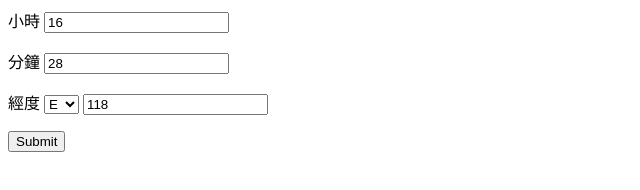
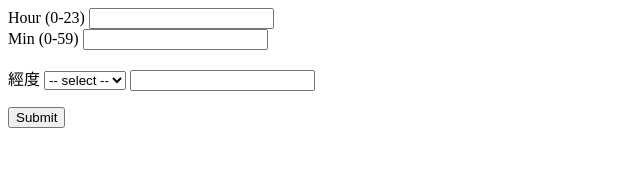
Before and after one commit to hououji/hououji.github.io, a plain HTML site: page time_exchange.html in a window 1280 px wide. Shown: the whole page, without its empty margins (0-640 px from the left). Drawn offline with nearby package versions, Linux system fonts and the light colour scheme.

Commit message:
Update time_exchange.html

```diff
--- a/time_exchange.html
+++ b/time_exchange.html
@@ -12,29 +12,37 @@
           var adjust = 0 ;
 		  console.log();
           if($("#longside").val() == 'E'){
-            adjust = -$("#deg").val() + lokying ;
+            adjust = lokying - Number($("#deg").val())  ;
           }else if($("#longside").val() == 'W') {
-            adjust = $("#deg").val() + lokying ;
+            adjust = lokying  + Number($("#deg").val()) + ;
           }else{
             return ;
           }
 
 		  var adjustedMin = localMin + adjust * 4 ;
+
           var adjustDay = Math.floor(adjustedMin / 60 / 24) ;
           var adjustHr = Math.floor(adjustedMin/60) - adjustDay * 24 ;
           var adjustMin = adjustedMin - adjustDay * 60 * 24 - adjustHr * 60 ;
           $("#result").html(adjustDay + " day " + adjustHr + ":" + adjustMin) ;
 
         });
+
+		function validate() {
+
+		}
     });
   </script>
   <body>
-      小時 <input id="hour" value="16"/><p/>
-分鐘 <input id="min" value="28"/><p/>
+	<span style="color:red"></span><p/>
+
+      Hour (0-23) <input id="hour" /> <br/>
+	  Min (0-59) <input id="min" /><p/>
       經度 <select id="longside">
+				<option >-- select --</option>
 				<option value="E">E</option>
 				<option value="W">W</option>
-			</select> <input id="deg" value="118"/><p/>
+			</select> <input id="deg" /><p/>
       <input type="button" id="submit" value="Submit"></input><p/>
       <span id="result"></span>
   </body>
```
